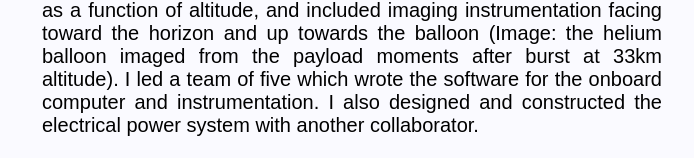
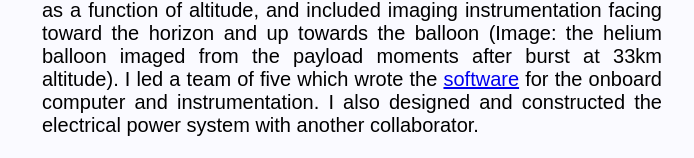
Before and after one commit to erikstacey/erikstacey.com, an Eleventy site: page src/pages/projects.html in a window 1280 px wide. Shown: the part 1846-2004 px from the top of the page, without its empty margins (288-982 px from the left). Built offline with nearby package versions, Linux system fonts and the light colour scheme; Eleventy itself is replaced by a stand-in of ours; files that its build step writes are made by us from their sources.

Commit message:
Update projects.html

```diff
--- a/src/pages/projects.html
+++ b/src/pages/projects.html
@@ -21,7 +21,7 @@ Also see minor projects, packages, and libraries on my <a href="https://github.c
 <div class="img_wrapper"><img class="floating_img_l" src="../img/skate_burst.png" alt="pypw_periodogram" style="border: solid 2px rgb(0,0,0)"></div>
 <p style="margin-bottom:120px;">
     A high-altitude balloon mission successfully built and flown as a part of the NSERC CREATE International Space Mission Training Program. The payload was principally designed to collected temperature and humidity data as a function of altitude, and included
-    imaging instrumentation facing toward the horizon and up towards the balloon (Image: the helium balloon imaged from the payload moments after burst at 33km altitude). I led a team of five which wrote the software for the onboard computer and instrumentation.
+    imaging instrumentation facing toward the horizon and up towards the balloon (Image: the helium balloon imaged from the payload moments after burst at 33km altitude). I led a team of five which wrote the <a href="https://github.com/ivansavytskyy/phys5492022"> software</a> for the onboard computer and instrumentation.
     I also designed and constructed the electrical power system with another collaborator.
 
 </p>
```
